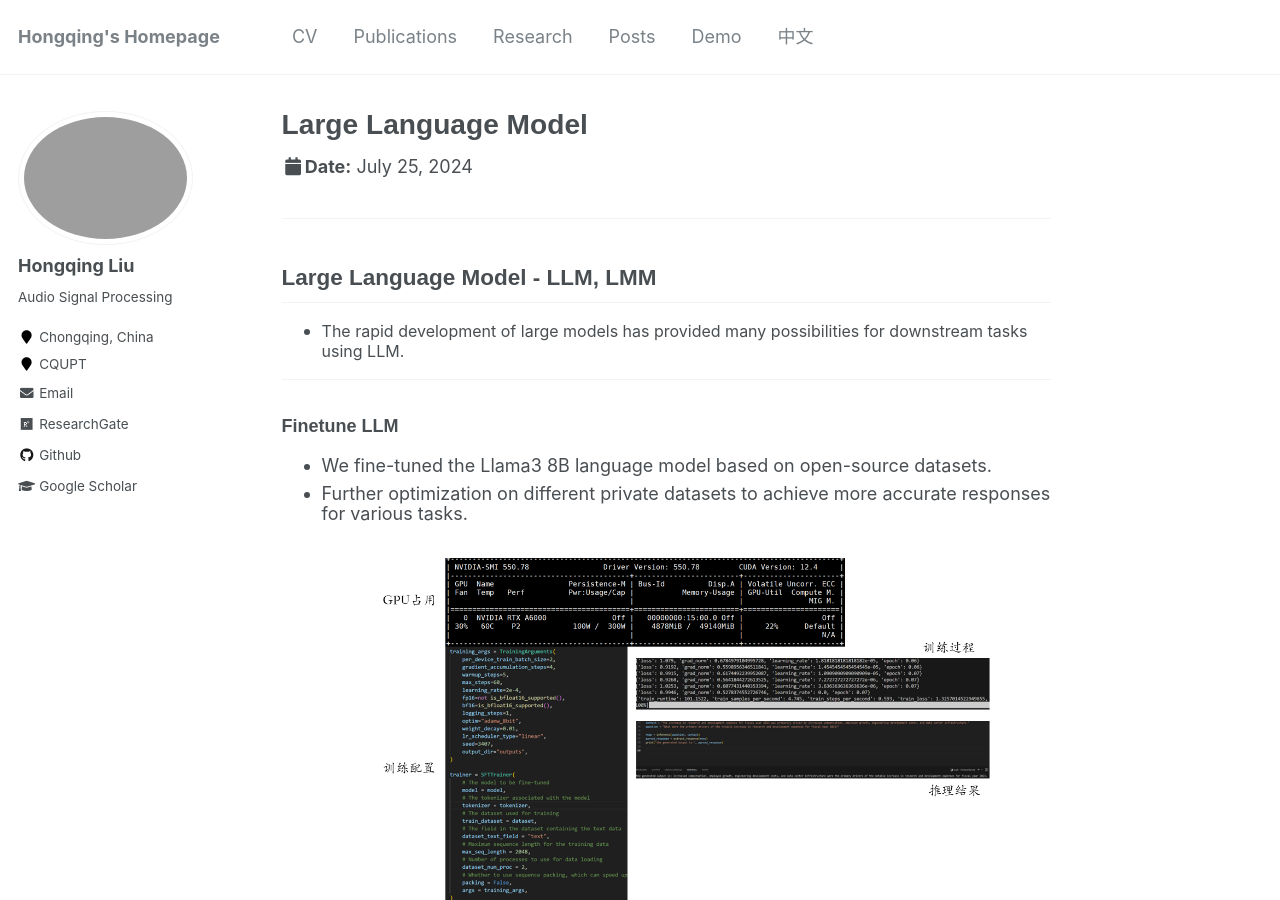
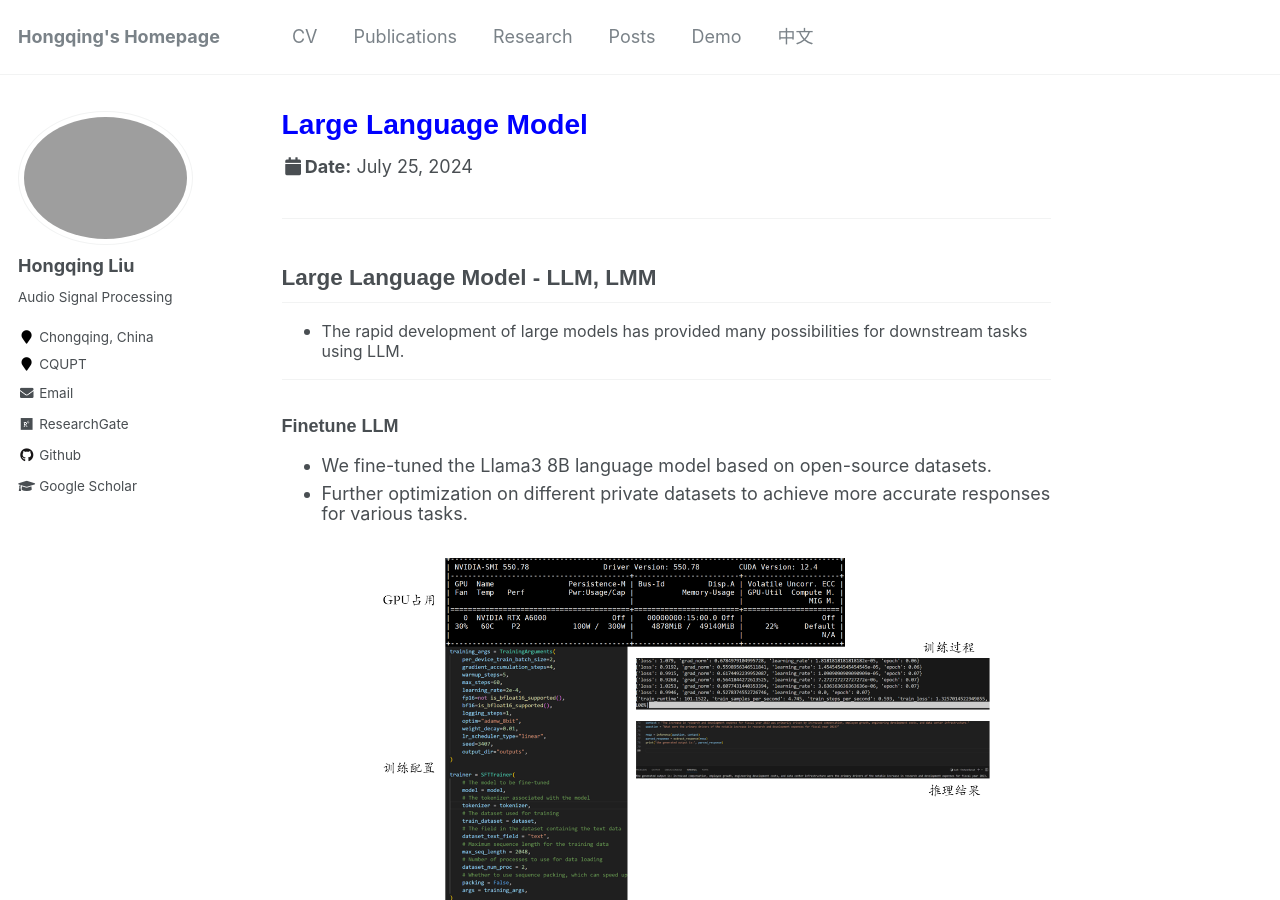
Before and after one commit to hong-qing-liu/english-hong-qing-liu.github.io, a Jekyll site: the page built from _talks/LLM.md, in a window 1280 px wide and 900 px high. Built offline with Jekyll 4.4.1, drawn with Linux system fonts in a browser that asks for light colours.

Commit message:
Update LLM.md

```diff
--- a/_talks/LLM.md
+++ b/_talks/LLM.md
@@ -1,5 +1,5 @@
 ---
-title: "Large Language Model"
+title: "<span style=\"color: blue;\"> Large Language Model</span>"
 collection: talks
 type: "Talk"
 permalink: /talks/LLM
```
